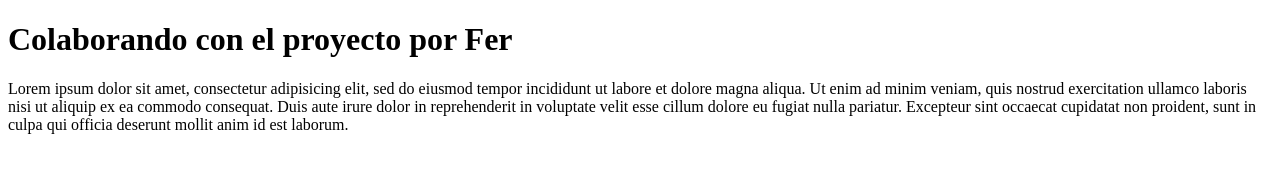
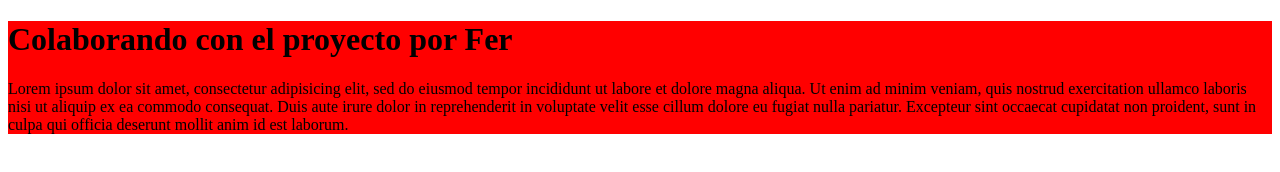
Before and after one commit to alejandrodebian25/colaborativo, a plain HTML site: page index.html in a window 1280 px wide. Drawn offline with Linux system fonts and the light colour scheme.

Commit message:
agregando css

```diff
--- a/index.html
+++ b/index.html
@@ -7,6 +7,9 @@
     <style>
         /* header */
         /* main */
+        main{
+          background-color: red
+        }
     </style>
   </head>
   <body>
@@ -21,6 +24,8 @@
         consequat. Duis aute irure dolor in reprehenderit in voluptate velit esse
         cillum dolore eu fugiat nulla pariatur. Excepteur sint occaecat cupidatat non
         proident, sunt in culpa qui officia deserunt mollit anim id est laborum.</p>
+
+        <!--  -->
     </main>
   </body>
 </html>
```
